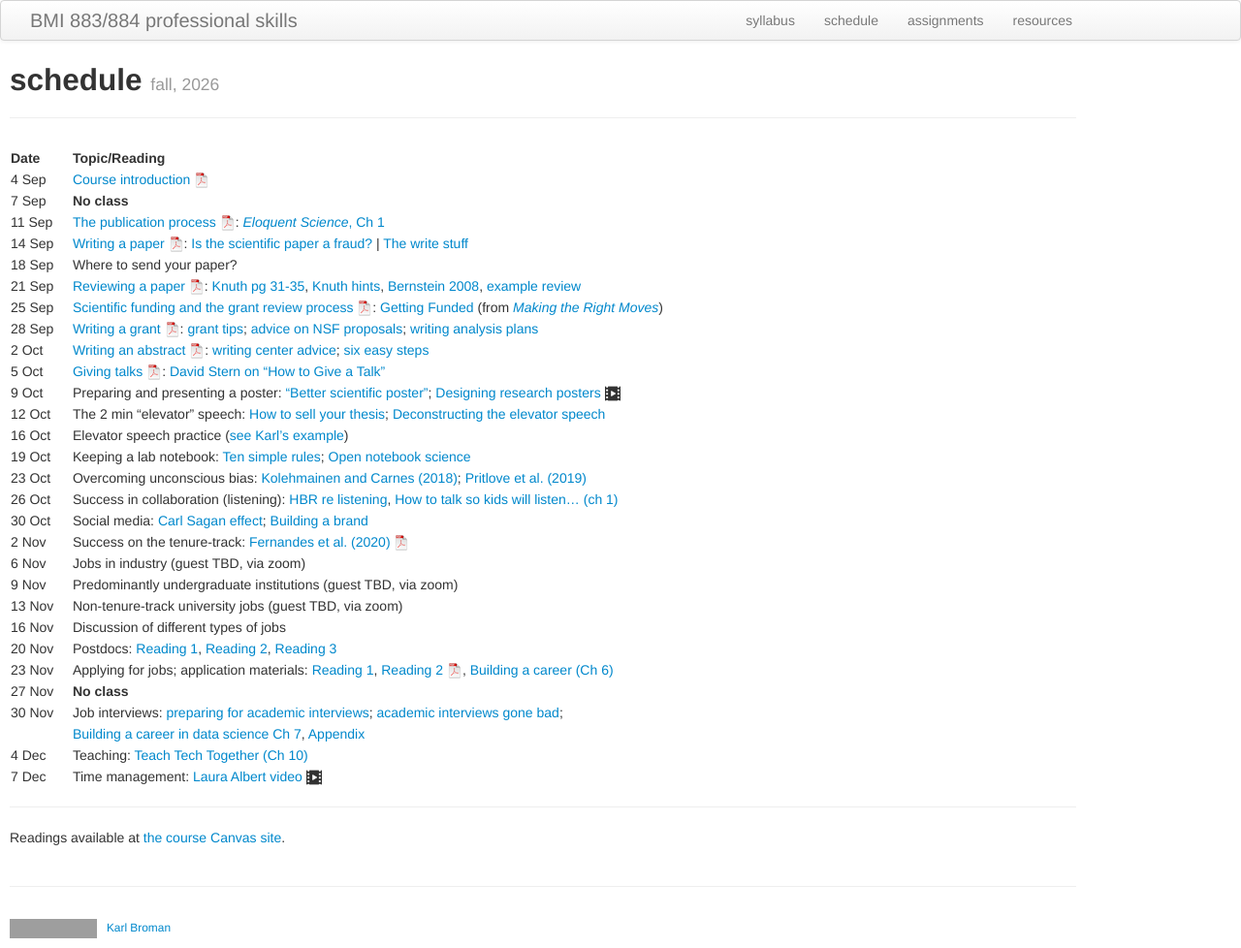
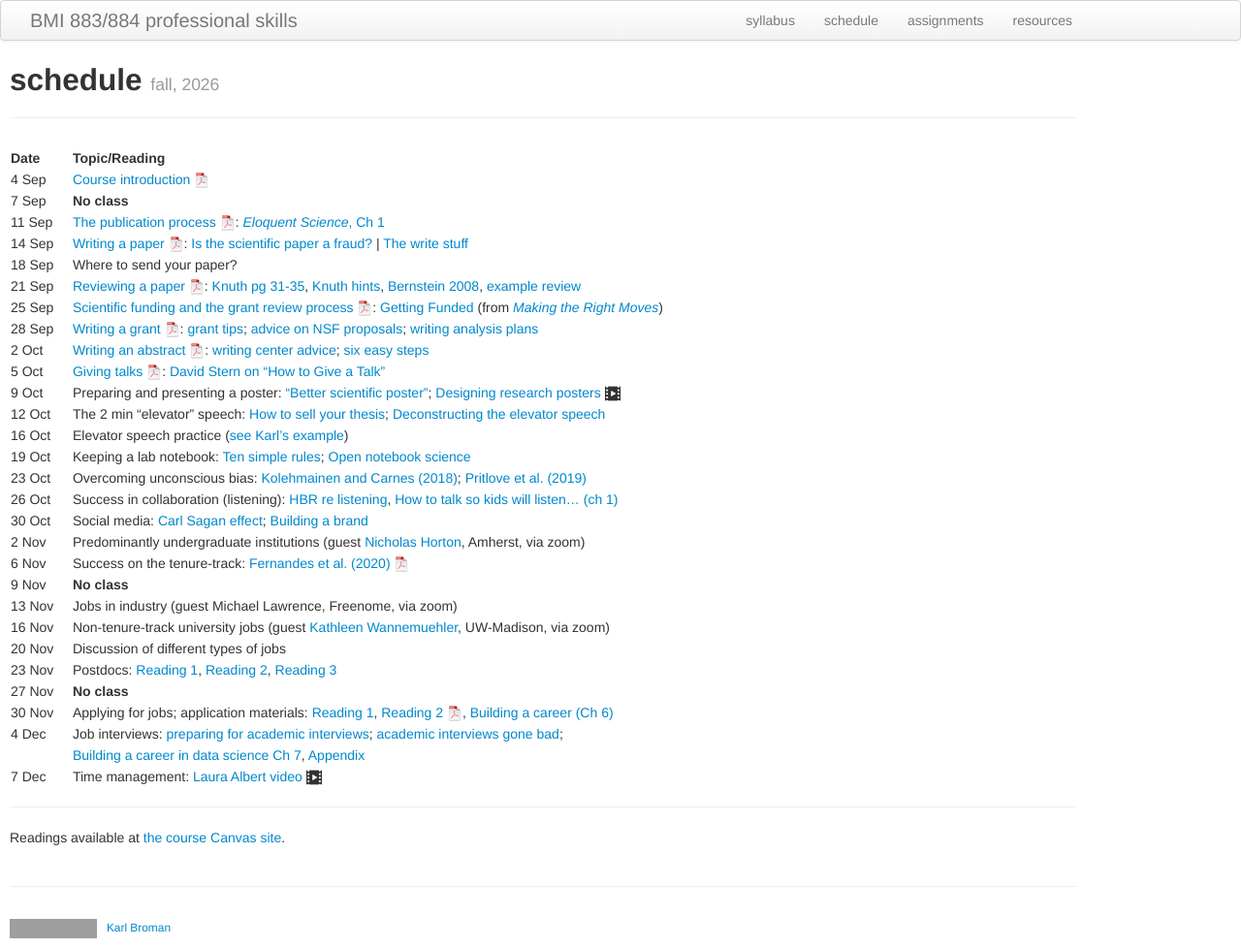
Before and after one commit to kbroman/BMI883, a Jekyll site: the page built from schedule.md, in a window 1280 px wide. Shown: the whole page at 97% size. Built offline with Jekyll 4.4.1, drawn with Linux system fonts in a browser that asks for light colours; grey boxes are pictures that could not be loaded.

Commit message:
schedule.md: add guests + a bit of rearranging

```diff
--- a/schedule.md
+++ b/schedule.md
@@ -24,17 +24,17 @@ description: Schedule and readings for BMI 883/884, Biomedical data science prof
 | 23 Oct   |   | Overcoming unconscious bias: [Kolehmainen and Carnes (2018)](https://doi.org/10.1161/CIRCULATIONAHA.117.031295); [Pritlove et al. (2019)](https://doi.org/10.1016/S0140-6736(18)32267-0) |
 | 26 Oct   |   | Success in collaboration (listening): [HBR re listening](https://hbr.org/2021/12/how-to-become-a-better-listener), [How to talk so kids will listen... (ch 1)](https://bit.ly/3HhnFHY) |
 | 30 Oct  |    | Social media: [Carl Sagan effect](https://doi.org/10.1523/JNEUROSCI.0086-16.2016); [Building a brand](https://www.stephaniehicks.com/blog/building-a-brand-as-a-scientist/) |
-| 2 Nov   |    | Success on the tenure-track: [Fernandes et al. (2020)](https://doi.org/10.7554/eLife.54097) [![pdf icon](icons/pdf-icon.png)](https://bit.ly/3d3uA9b) |
-| 6 Nov   |    | Jobs in industry (guest TBD, via zoom) |
-| 9 Nov   |    | Predominantly undergraduate institutions (guest TBD, via zoom) |
-| 13 Nov  |    | Non-tenure-track university jobs (guest TBD, via zoom) |
-| 16 Nov  |    | Discussion of different types of jobs |
-| 20 Nov  |    | Postdocs: [Reading 1](https://www.insidehighered.com/advice/2016/08/23/should-you-pursue-postdoc-or-not-essay), [Reading 2](https://www.nature.com/articles/d41586-020-03235-y), [Reading 3](https://simplystats.github.io/2011/12/28/grad-students-in-bio-statistics-do-a-postdoc/) |
-| 23 Nov  |    |  Applying for jobs; application materials: [Reading 1](https://mitcommlab.mit.edu/broad/commkit/cover-letter-for-a-faculty-position/), [Reading 2 ![pdf icon](icons/pdf-icon.png)](assets/gsas-cvs-and-cover-letters.pdf), [Building a career (Ch 6)](https://livebook.manning.com/book/build-your-career-in-data-science/chapter-6/1) |
+| 2 Nov   |    | Predominantly undergraduate institutions (guest [Nicholas Horton](https://www.amherst.edu/people/facstaff/nhorton), Amherst, via zoom) |
+| 6 Nov   |    | Success on the tenure-track: [Fernandes et al. (2020)](https://doi.org/10.7554/eLife.54097) [![pdf icon](icons/pdf-icon.png)](https://bit.ly/3d3uA9b) |
+| 9 Nov   |    | **No class** |
+| 13 Nov  |    | Jobs in industry (guest Michael Lawrence, Freenome, via zoom) |
+| 16 Nov  |    | Non-tenure-track university jobs (guest [Kathleen Wannemuehler](https://biostat.wisc.edu/staff/wannemuehler-kathleen/), UW-Madison, via zoom) |
+| 20 Nov  |    | Discussion of different types of jobs |
+| 23 Nov  |    | Postdocs: [Reading 1](https://www.insidehighered.com/advice/2016/08/23/should-you-pursue-postdoc-or-not-essay), [Reading 2](https://www.nature.com/articles/d41586-020-03235-y), [Reading 3](https://simplystats.github.io/2011/12/28/grad-students-in-bio-statistics-do-a-postdoc/) |
 | 27 Nov  |    |  **No class** |
-| 30 Nov  |    | Job interviews: [preparing for academic interviews](https://www.sciencemag.org/careers/2018/12/how-put-your-best-foot-forward-faculty-job-interviews); [academic interviews gone bad](https://www.insidehighered.com/blogs/globalhighered/faculty-job-interviews-gone-bad); |
+| 30 Nov  |    | Applying for jobs; application materials: [Reading 1](https://mitcommlab.mit.edu/broad/commkit/cover-letter-for-a-faculty-position/), [Reading 2 ![pdf icon](icons/pdf-icon.png)](assets/gsas-cvs-and-cover-letters.pdf), [Building a career (Ch 6)](https://livebook.manning.com/book/build-your-career-in-data-science/chapter-6/1) |
+| 4 Dec  |    | Job interviews: [preparing for academic interviews](https://www.sciencemag.org/careers/2018/12/how-put-your-best-foot-forward-faculty-job-interviews); [academic interviews gone bad](https://www.insidehighered.com/blogs/globalhighered/faculty-job-interviews-gone-bad); |
 |        |    | [Building a career in data science Ch 7](https://livebook.manning.com/book/build-your-career-in-data-science/chapter-7/1), [Appendix](https://livebook.manning.com/book/build-a-career-in-data-science/appendix/) |
-| 4 Dec  |    | Teaching: [Teach Tech Together (Ch 10)](https://teachtogether.tech/en/index.html#s:motivation) |
 | 7 Dec   |    | Time management: [Laura Albert video ![video icon](icons/video-icon.png)](https://www.youtube.com/watch?v=Jmdz0p_gTww) |
 
 
```
